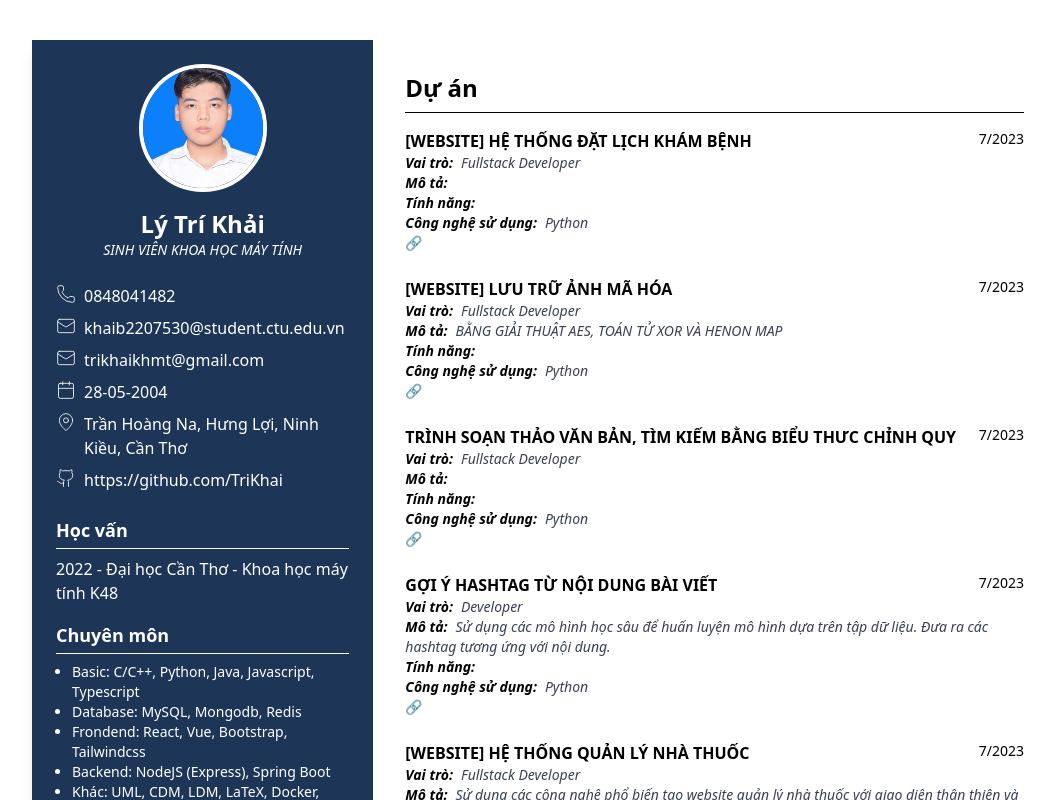
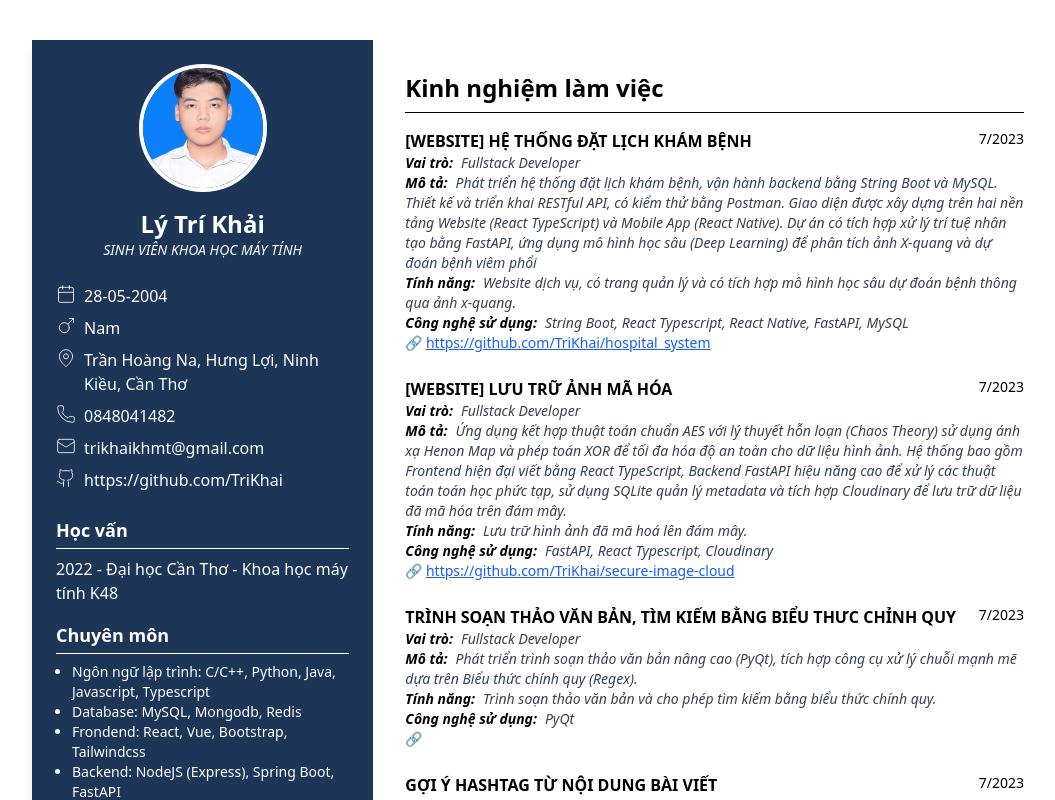
Before and after one commit to TriKhai/mycv, a React (Vite) app: page / in a window 1280 px wide. Shown: the top 800 px of the page, without its empty margins (96-1151 px from the left). Built offline with nearby package versions, Linux system fonts and the light colour scheme.

Commit message:
update: 12/2025

```diff
--- a/src/components/main/Project.tsx
+++ b/src/components/main/Project.tsx
@@ -1,88 +1,13 @@
 import { useState } from "react";
 import ProjectModal from "./ProjectModal";
 import { projects, type Project } from "../../data/projectsData";
-
-// export interface Project {
-//   title: string;
-//   position: string;
-//   feature: string;
-//   technology: string;
-//   link: string;
-//   date: string;
-//   description: string;
-// }
-
-// const projects: Project[] = [
-//   {
-//     title: "Website quản lý bán đồ chơi",
-//     position: "Fullstack Developer",
-//     feature:
-//       "Đăng nhập, đăng ký, phân quyền, danh mục sản phẩm, mượn sản phẩm, quản lý, quên mật khẩu (email),...",
-//     technology: "Spring Boot (Java), MySQL, React, Typescript, TailwindCSS,...",
-//     link: "https://github.com/TriKhai/toycollect",
-//     date: "3/2023",
-//     description: "Xây dựng hệ thống quản lý bán đồ chơi",
-//   },
-//   {
-//     title: "Website quản lý thư viện sách",
-//     position: "Fullstack Developer",
-//     feature:
-//       "Đăng nhập, đăng ký, phân quyền, danh mục sách, mượn sách, quản lý thư viện sách,...",
-//     technology: "NodeJS (Express), Mongodb, VueJS, ...",
-//     link: "https://github.com/TriKhai/LibraZone/",
-//     date: "10/2023",
-//     description: "Xây dựng hệ thống quản lý thư viện sách",
-//   },
-//   {
-//     title: "Dự Đoán Thiên Thạch Có Khả Năng Va Chạm Với Trái Đất",
-//     position: "Developer",
-//     feature: "Đưa ra dự đoán khả năng thiên thạch có va vào trái đất hay không",
-//     technology: "Máy học ứng dụng, Python",
-//     link: "https://astraeus.streamlit.app/",
-//     date: "10/2023",
-//     description:
-//       "Vận dụng kiến thức máy học ứng dụng để xây dựng mô hình AI dự đoán khả năng va chạm của thiên thạch đến với trái đất thông qua các số liệu của thiên thạch.",
-//   },
-//   {
-//     title: "Dự Đoán Thiên Thạch Có Khả Năng Va Chạm Với Trái Đất",
-//     position: "Developer",
-//     feature: "Đưa ra dự đoán khả năng thiên thạch có va vào trái đất hay không",
-//     technology: "Máy học ứng dụng, Python",
-//     link: "https://astraeus.streamlit.app/",
-//     date: "10/2023",
-//     description:
-//       "Vận dụng kiến thức máy học ứng dụng để xây dựng mô hình AI dự đoán khả năng va chạm của thiên thạch đến với trái đất thông qua các số liệu của thiên thạch.",
-//   },
-//   {
-//     title: "Thuật Toán Simulated Annealing",
-//     position: "Developer",
-//     feature:
-//       "Tim đường đi cho bài toán TSP bằng giải thuật Simulated Annealing",
-//     technology: "Python",
-//     link: "https://github.com/TriKhai/stimul-anneal",
-//     date: "10/2024",
-//     description:
-//       "Áp dụng kiến thức thuật toán Simulated Annealing trong trí tuệ nhân tạo để giải quyết bài toán TSP",
-//   },
-//   {
-//     title: "Website Ẩm Thực Miền Tây",
-//     position: "Frontend Developer",
-//     feature:
-//       "Trang chủ, Trang admin, danh mục sản phẩm, đặt hàng, đăng nhập, đăng ký, ....",
-//     technology: "HTML, CSS, Bootstrap, JQuery",
-//     link: "https://github.com/TriKhai/foodweb",
-//     date: "2023-2024",
-//     description:
-//       "Áp dụng kiến thức về website cơ bản, có tích hợp thư viện bootstrap",
-//   },
-// ];
 
 export default function Project() {
   const [selectedProject, setSelectedProject] = useState<Project | null>(null);
 
   return (
     <div>
-      <h2 className="text-2xl font-bold mb-4 border-b pb-2">Dự án</h2>
+      <h2 className="text-2xl font-bold mb-4 border-b pb-2">Kinh nghiệm làm việc</h2>
       {projects.map((project, index) => (
         <div
           className="mb-6 hover:bg-gray-100"
--- a/src/components/slidebar/Contact.tsx
+++ b/src/components/slidebar/Contact.tsx
@@ -1,4 +1,4 @@
-import { Calendar, Github, Mail, MapPin, Phone } from "lucide-react";
+import { Calendar, Github, Mail, MapPin, Mars, Phone } from "lucide-react";
 import { ReactNode } from "react";
 
 interface Contact {
@@ -8,28 +8,32 @@ interface Contact {
 
 const contacts: Contact[] = [
   {
-    icon: <Phone size={20} strokeWidth={1} />,
-    content: <p>0848041482</p>,
-  },
-  {
-    icon: <Mail size={20} strokeWidth={1} />,
-    content: (
-      <a href="mailto: trikhaikhmt@gmail.com">
-        khaib2207530@student.ctu.edu.vn
-      </a>
-    ),
-  },
-  {
-    icon: <Mail size={20} strokeWidth={1} />,
-    content: <a href="mailto: trikhaikhmt@gmail.com">trikhaikhmt@gmail.com</a>,
-  },
-  {
     icon: <Calendar size={20} strokeWidth={1} />,
     content: <p>28-05-2004</p>,
   },
   {
+    icon: <Mars size={20} strokeWidth={1} />,
+    content: <p>Nam</p>,
+  },
+  {
     icon: <MapPin size={20} strokeWidth={1} />,
     content: <p>Trần Hoàng Na, Hưng Lợi, Ninh Kiều, Cần Thơ</p>,
+  },
+  {
+    icon: <Phone size={20} strokeWidth={1} />,
+    content: <p>0848041482</p>,
+  },
+  // {
+  //   icon: <Mail size={20} strokeWidth={1} />,
+  //   content: (
+  //     <a href="mailto: trikhaikhmt@gmail.com">
+  //       khaib2207530@student.ctu.edu.vn
+  //     </a>
+  //   ),
+  // },
+  {
+    icon: <Mail size={20} strokeWidth={1} />,
+    content: <a href="mailto: trikhaikhmt@gmail.com">trikhaikhmt@gmail.com</a>,
   },
   {
     icon: <Github size={20} strokeWidth={1} />,
@@ -42,9 +46,6 @@ const contacts: Contact[] = [
 export default function Contact() {
   return (
     <div className="mb-4 w-full text-white">
-      {/* <h3 className="text-lg font-semibold border-b border-white pb-1 mb-2">
-        CONTACT
-      </h3> */}
       {contacts.map((contact, index) => (
         <div key={index} className="flex gap-2 mb-2">
           <div>{contact.icon}</div>
--- a/src/components/slidebar/Skill.tsx
+++ b/src/components/slidebar/Skill.tsx
@@ -5,10 +5,10 @@ export default function Skill() {
         Chuyên môn
       </h3>
       <ul className="text-sm list-disc ml-4">
-        <li>Basic: C/C++, Python, Java, Javascript, Typescript</li>
+        <li>Ngôn ngữ lập trình: C/C++, Python, Java, Javascript, Typescript</li>
         <li>Database: MySQL, Mongodb, Redis</li>
         <li>Frondend: React, Vue, Bootstrap, Tailwindcss</li>
-        <li>Backend: NodeJS (Express), Spring Boot</li>
+        <li>Backend: NodeJS (Express), Spring Boot, FastAPI</li>
         <li>Khác: UML, CDM, LDM, LaTeX, Docker, Postman...</li>
       </ul>
     </div>
--- a/src/data/projectsData.ts
+++ b/src/data/projectsData.ts
@@ -42,40 +42,40 @@ export const projects: Project[] = [
   {
     title: "[WEBSITE] HỆ THỐNG ĐẶT LỊCH KHÁM BỆNH",
     position: "Fullstack Developer",
-    feature: "",
-    technology: "Python",
-    link: "",
+    feature: "Website dịch vụ, có trang quản lý và có tích hợp mô hình học sâu dự đoán bệnh thông qua ảnh x-quang.",
+    technology: "String Boot, React Typescript, React Native, FastAPI, MySQL",
+    link: "https://github.com/TriKhai/hospital_system",
     date: "7/2023",
     description:
-      "",
+      "Phát triển hệ thống đặt lịch khám bệnh, vận hành backend bằng String Boot và MySQL. Thiết kế và triển khai RESTful API, có kiểm thử bằng Postman. Giao diện được xây dựng trên hai nền tảng Website (React TypeScript) và Mobile App (React Native). Dự án có tích hợp  xử lý trí tuệ nhân tạo bằng FastAPI, ứng dụng mô hình học sâu (Deep Learning) để phân tích ảnh X-quang và dự đoán bệnh viêm phổi",
     images: [],
   },
   {
     title: "[WEBSITE] LƯU TRỮ ẢNH MÃ HÓA",
     position: "Fullstack Developer",
-    feature: "",
-    technology: "Python",
-    link: "",
+    feature: "Lưu trữ hình ảnh đã mã hoá lên đám mây.",
+    technology: "FastAPI, React Typescript, Cloudinary",
+    link: "https://github.com/TriKhai/secure-image-cloud",
     date: "7/2023",
     description:
-      "BẰNG GIẢI THUẬT AES, TOÁN TỬ XOR VÀ HENON MAP",
+      "Ứng dụng kết hợp thuật toán chuẩn AES với lý thuyết hỗn loạn (Chaos Theory) sử dụng ánh xạ Henon Map và phép toán XOR để tối đa hóa độ an toàn cho dữ liệu hình ảnh. Hệ thống bao gồm Frontend hiện đại viết bằng React TypeScript, Backend FastAPI hiệu năng cao để xử lý các thuật toán toán học phức tạp, sử dụng SQLite quản lý metadata và tích hợp Cloudinary để lưu trữ dữ liệu đã mã hóa trên đám mây.",
     images: [],
   },
   {
     title: "TRÌNH SOẠN THẢO VĂN BẢN, TÌM KIẾM BẰNG BIỂU THƯC CHỈNH QUY",
     position: "Fullstack Developer",
-    feature: "",
-    technology: "Python",
+    feature: "Trình soạn thảo văn bản và cho phép tìm kiếm bằng biểu thức chính quy.",
+    technology: "PyQt",
     link: "",
     date: "7/2023",
     description:
-      "",
+      "Phát triển trình soạn thảo văn bản nâng cao (PyQt), tích hợp công cụ xử lý chuỗi mạnh mẽ dựa trên Biểu thức chính quy (Regex).",
     images: [],
   },
   {
     title: "GỢI Ý HASHTAG TỪ NỘI DUNG BÀI VIẾT",
-    position: "Developer",
-    feature: "",
+    position: "AI Engineer",
+    feature: "Từ nội dung văn bản, đề xuất các hashtag tương ứng.",
     technology: "Python",
     link: "",
     date: "7/2023",
@@ -123,7 +123,7 @@ export const projects: Project[] = [
     ],
   },
   {
-    title: "[WEBSITE] QUẢN LÝ BÁN HÀNG (ĐÒ CHƠI)",
+    title: "[WEBSITE] QUẢN LÝ BÁN HÀNG (ĐỒ CHƠI)",
     position: "Fullstack Developer",
     feature:
       "Đăng nhập, đăng ký, phân quyền, danh mục sản phẩm, mượn sản phẩm, quản lý, quên mật khẩu (email),...",
@@ -162,7 +162,7 @@ export const projects: Project[] = [
   },
   {
     title: "DỰ ĐOÁN THIÊN THẠCH CÓ KHẢ NĂNG VA CHẠM VỚI TRÁI ĐẤT",
-    position: "Developer",
+    position: "AI Engineer",
     feature: "Đưa ra dự đoán khả năng thiên thạch có va vào trái đất hay không",
     technology: "Máy học ứng dụng, Python",
     link: "https://astraeus.streamlit.app/",
```
